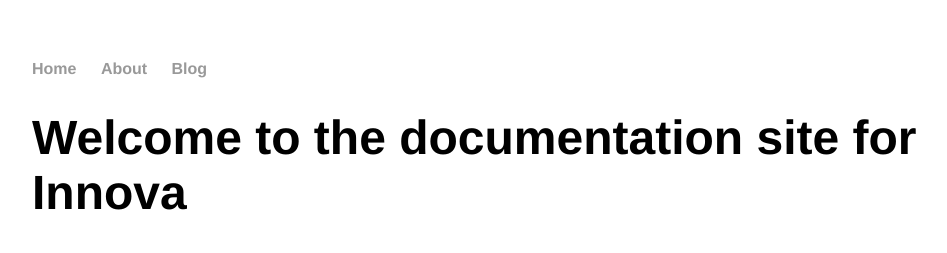
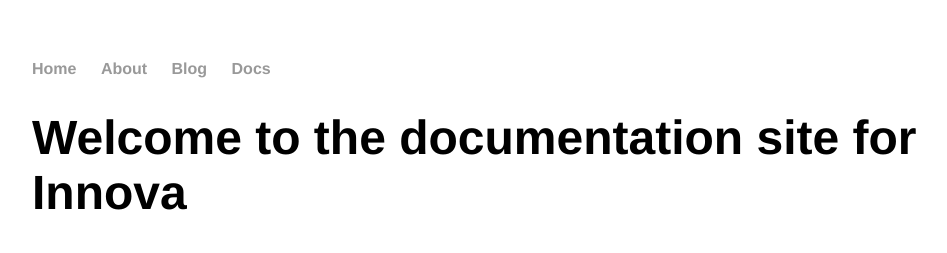
Before and after one commit to daniellegunter/pohlvault.github.io, a Jekyll site: the page built from index.html, in a window 1280 px wide. Shown: the top 253 px of the page, without its empty margins (160-1107 px from the left). Built offline with Jekyll 4.4.1, drawn with Linux system fonts in a browser that asks for light colours.

Commit message:
Update default.html

```diff
--- a/_layouts/default.html
+++ b/_layouts/default.html
@@ -11,6 +11,7 @@
 	        		<li><a href="/">Home</a></li>
 		        	<li><a href="/about">About</a></li>
 	             		<li><a href="/blog">Blog</a></li>
+				<li><a href="/docs">Docs</a></li>
 	    		</ul>
 			</nav>
 			<div class="container">
```
